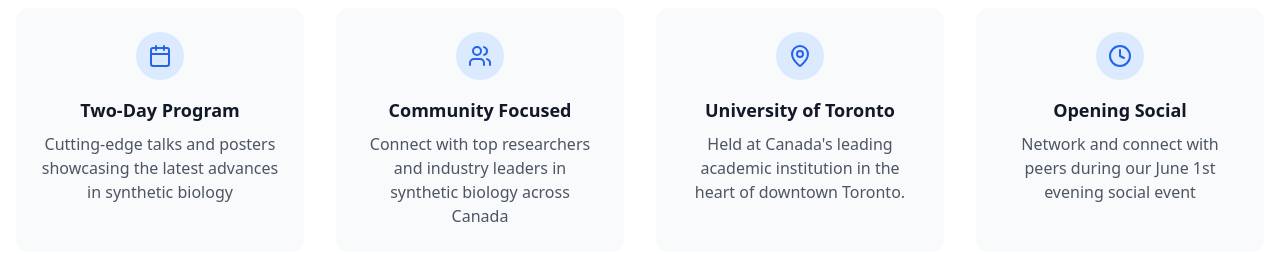
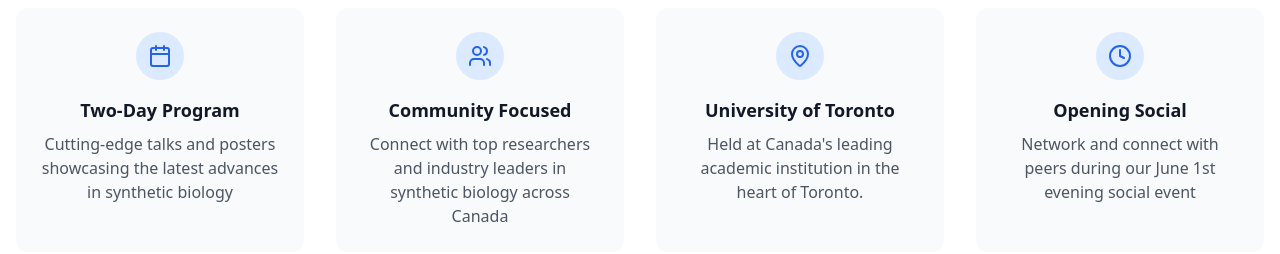
Before and after one commit to jeffx10/synbio14, a Next.js app: page / in a window 1280 px wide. Shown: the part 1160-1414 px from the top of the page. Built offline with nearby package versions, Linux system fonts and the light colour scheme.

Commit message:
About text mod

```diff
--- a/src/components/sections/About.tsx
+++ b/src/components/sections/About.tsx
@@ -17,7 +17,7 @@ const About: React.FC = () => {
     {
         icon: <MapPin className="w-6 h-6" />,
         title: "University of Toronto",
-        description: "Held at Canada's leading academic institution in the heart of downtown Toronto."
+        description: "Held at Canada's leading academic institution in the heart of Toronto."
       },
     {
       icon: <Clock className="w-6 h-6" />,
```
